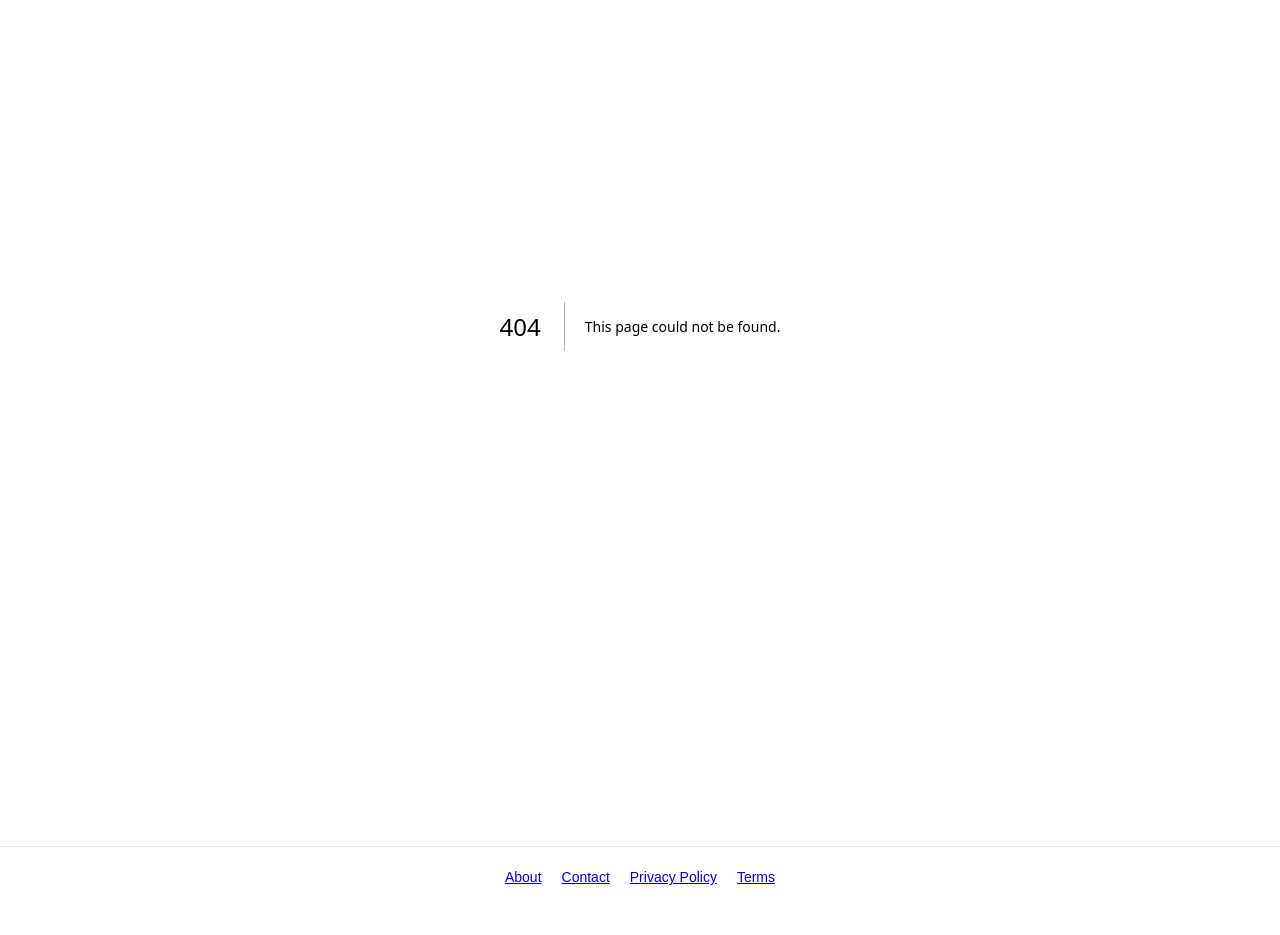
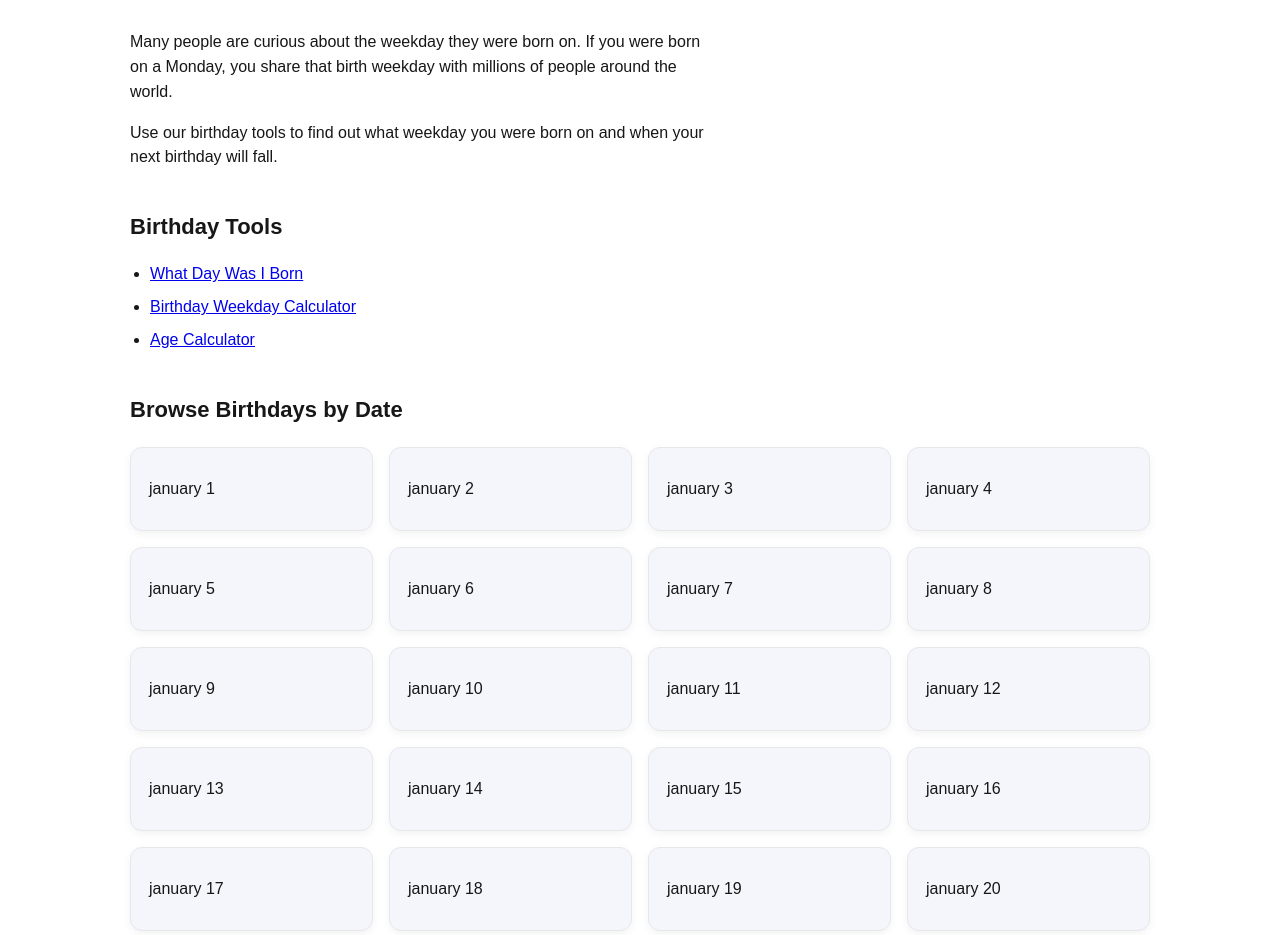
Before and after one commit to bosmeel/whatdayisit-now, a Next.js app: page /born-on-monday in a window 1280 px wide. Before the commit this address had no page. Shown: the part 197-1132 px from the top of the page. Before the commit the page ends 1106 px from the top, so only its background shows below. Built offline with nearby package versions, Linux system fonts and the light colour scheme.

Commit message:
add born on weekday pages

```diff
--- /dev/null
+++ b/app/born-on-friday/page.tsx
@@ -0,0 +1,15 @@
+import type { Metadata } from "next";
+import BornOnWeekday from "@/components/BornOnWeekday";
+
+export const metadata: Metadata = {
+  title: "Born on Friday",
+  description:
+    "Discover what it means to be born on a Friday and explore birthdays by date.",
+  alternates: {
+    canonical: "https://whatdayisit.now/born-on-friday",
+  },
+};
+
+export default function Page() {
+  return <BornOnWeekday weekday="Friday" />;
+}
--- /dev/null
+++ b/app/born-on-monday copy/page.tsx
@@ -0,0 +1,15 @@
+import type { Metadata } from "next";
+import BornOnWeekday from "@/components/BornOnWeekday";
+
+export const metadata: Metadata = {
+  title: "Born on Monday",
+  description:
+    "Discover what it means to be born on a Monday and explore birthdays by date.",
+  alternates: {
+    canonical: "https://whatdayisit.now/born-on-monday",
+  },
+};
+
+export default function Page() {
+  return <BornOnWeekday weekday="Monday" />;
+}
--- /dev/null
+++ b/app/born-on-monday/page.tsx
@@ -0,0 +1,15 @@
+import type { Metadata } from "next";
+import BornOnWeekday from "@/components/BornOnWeekday";
+
+export const metadata: Metadata = {
+  title: "Born on Monday",
+  description:
+    "Discover what it means to be born on a Monday and explore birthdays by date.",
+  alternates: {
+    canonical: "https://whatdayisit.now/born-on-monday",
+  },
+};
+
+export default function Page() {
+  return <BornOnWeekday weekday="Monday" />;
+}
--- /dev/null
+++ b/app/born-on-saturday/page.tsx
@@ -0,0 +1,15 @@
+import type { Metadata } from "next";
+import BornOnWeekday from "@/components/BornOnWeekday";
+
+export const metadata: Metadata = {
+  title: "Born on Saturday",
+  description:
+    "Discover what it means to be born on a Saturday and explore birthdays by date.",
+  alternates: {
+    canonical: "https://whatdayisit.now/born-on-saturday",
+  },
+};
+
+export default function Page() {
+  return <BornOnWeekday weekday="Saturday" />;
+}
--- /dev/null
+++ b/app/born-on-sunday/page.tsx
@@ -0,0 +1,15 @@
+import type { Metadata } from "next";
+import BornOnWeekday from "@/components/BornOnWeekday";
+
+export const metadata: Metadata = {
+  title: "Born on Sunday",
+  description:
+    "Discover what it means to be born on a Sunday and explore birthdays by date.",
+  alternates: {
+    canonical: "https://whatdayisit.now/born-on-sunday",
+  },
+};
+
+export default function Page() {
+  return <BornOnWeekday weekday="Sunday" />;
+}
--- /dev/null
+++ b/app/born-on-thursday/page.tsx
@@ -0,0 +1,15 @@
+import type { Metadata } from "next";
+import BornOnWeekday from "@/components/BornOnWeekday";
+
+export const metadata: Metadata = {
+  title: "Born on Thursday",
+  description:
+    "Discover what it means to be born on a Thursday and explore birthdays by date.",
+  alternates: {
+    canonical: "https://whatdayisit.now/born-on-thursday",
+  },
+};
+
+export default function Page() {
+  return <BornOnWeekday weekday="Thursday" />;
+}
--- /dev/null
+++ b/app/born-on-tuesday/page.tsx
@@ -0,0 +1,15 @@
+import type { Metadata } from "next";
+import BornOnWeekday from "@/components/BornOnWeekday";
+
+export const metadata: Metadata = {
+  title: "Born on Monday",
+  description:
+    "Discover what it means to be born on a Monday and explore birthdays by date.",
+  alternates: {
+    canonical: "https://whatdayisit.now/born-on-monday",
+  },
+};
+
+export default function Page() {
+  return <BornOnWeekday weekday="Monday" />;
+}
--- /dev/null
+++ b/app/born-on-wednesday/page.tsx
@@ -0,0 +1,15 @@
+import type { Metadata } from "next";
+import BornOnWeekday from "@/components/BornOnWeekday";
+
+export const metadata: Metadata = {
+  title: "Born on Wednesday",
+  description:
+    "Discover what it means to be born on a Wednesday and explore birthdays by date.",
+  alternates: {
+    canonical: "https://whatdayisit.now/born-on-wednesday",
+  },
+};
+
+export default function Page() {
+  return <BornOnWeekday weekday="Wednesday" />;
+}
--- /dev/null
+++ b/components/BornOnWeekday.tsx
@@ -0,0 +1,100 @@
+import Link from "next/link";
+
+const months = [
+  { name: "january", days: 31 },
+  { name: "february", days: 29 },
+  { name: "march", days: 31 },
+  { name: "april", days: 30 },
+  { name: "may", days: 31 },
+  { name: "june", days: 30 },
+  { name: "july", days: 31 },
+  { name: "august", days: 31 },
+  { name: "september", days: 30 },
+  { name: "october", days: 31 },
+  { name: "november", days: 30 },
+  { name: "december", days: 31 },
+];
+
+export default function BornOnWeekday({ weekday }: { weekday: string }) {
+
+  return (
+
+    <main className="container">
+
+      <h1>Born on {weekday}</h1>
+
+      <p>
+        Many people are curious about the weekday they were born on. If you
+        were born on a {weekday}, you share that birth weekday with millions
+        of people around the world.
+      </p>
+
+      <p>
+        Use our birthday tools to find out what weekday you were born on and
+        when your next birthday will fall.
+      </p>
+
+      <section style={{ marginTop: 40 }}>
+
+        <h2>Birthday Tools</h2>
+
+        <ul>
+
+          <li>
+            <Link href="/what-day-was-i-born">
+              What Day Was I Born
+            </Link>
+          </li>
+
+          <li>
+            <Link href="/birthday-weekday">
+              Birthday Weekday Calculator
+            </Link>
+          </li>
+
+          <li>
+            <Link href="/age-calculator">
+              Age Calculator
+            </Link>
+          </li>
+
+        </ul>
+
+      </section>
+
+      <section style={{ marginTop: 40 }}>
+
+        <h2>Browse Birthdays by Date</h2>
+
+        <div className="tool-grid">
+
+          {months.map((month) =>
+
+            Array.from({ length: month.days }).map((_, i) => {
+
+              const day = i + 1;
+
+              return (
+
+                <Link
+                  key={`${month.name}-${day}`}
+                  href={`/born-on/${month.name}-${day}`}
+                  className="tool-card"
+                >
+                  {month.name} {day}
+                </Link>
+
+              );
+
+            })
+
+          )}
+
+        </div>
+
+      </section>
+
+    </main>
+
+  );
+}
```
